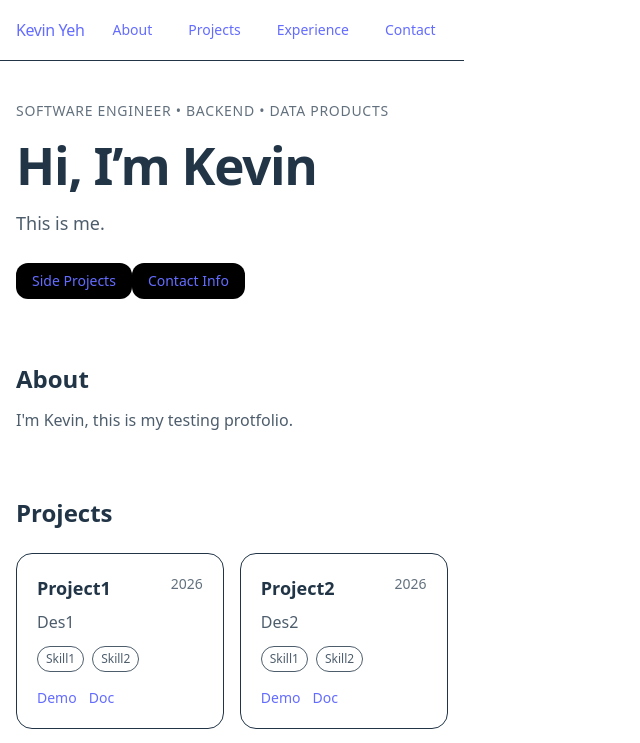
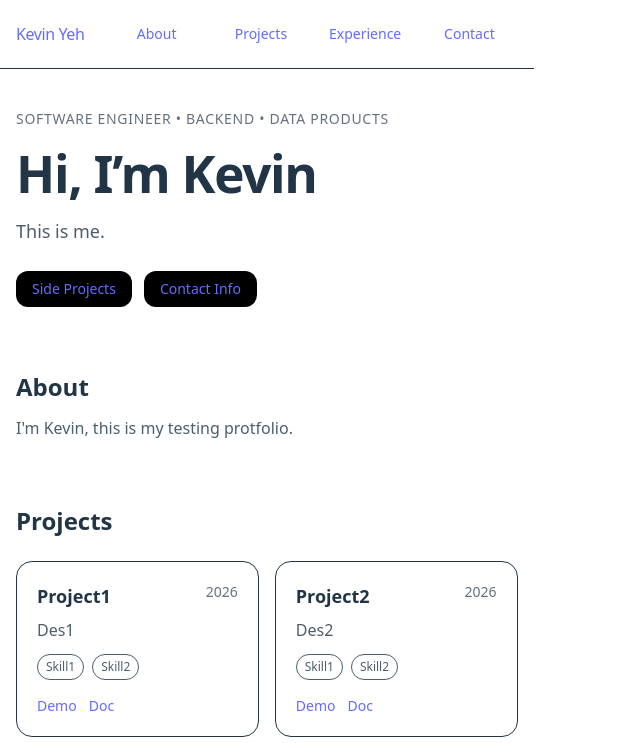
Before and after one commit to me0830code/me0830code.github.io, a React (Vite) app: page / in a window 1280 px wide. Shown: the top 743 px of the page, without its empty margins (0-640 px from the left). Built offline with nearby package versions, Linux system fonts and the light colour scheme.

Commit message:
Update navigation bar

```diff
--- a/src/App.tsx
+++ b/src/App.tsx
@@ -13,14 +13,16 @@ export default function App() {
           <p className="text-sm uppercase tracking-wider opacity-70">
             Software Engineer • Backend • Data Products
           </p>
+
           <h1 className="text-3xl sm:text-4xl font-bold tracking-tight">
             Hi, I’m Kevin
           </h1>
+
           <p className="text-lg opacity-80 leading-relaxed max-w-2xl">
             This is me.
           </p>
 
-          <div className="flex flex-wrap gap3 pt-2">
+          <div className="flex flex-wrap gap-3 pt-2">
             <Button href="#projects" variant="solid"> Side Projects</Button>
             <Button href="#contact" variant="solid"> Contact Info</Button>
           </div>
--- a/src/components/Navibar.tsx
+++ b/src/components/Navibar.tsx
@@ -7,18 +7,18 @@ export function Navbar() {
     ];
 
     return (
-      <header className="border-b">
-        <div className="mx-auto max-w-5xl px-4 py-4 flex items-center justify-between gap-4">
+      <header className="w-full border-b bg-white">
+        <div className="mx-auto max-w-5xl px-4 py-4 flex items-center gap-6">
           <a href="#" className="font-semibold tracking-tight">
             Kevin Yeh
           </a>
 
-          <nav className="flex flex-wrap items-center gap-3 text-sm">
+          <nav className="flex-1 grid grid-cols-4 gap-2">
             {items.map((it) => (
               <a
                 key={it.href}
                 href={it.href}
-                className="rounded-full px-3 py-1 hover:bg-black/5 transition"
+                className="text-center rounded-xl px-3 py-2 text-sm hover:bg-black/5 transition"
               >
                 {it.label}
               </a>
```
